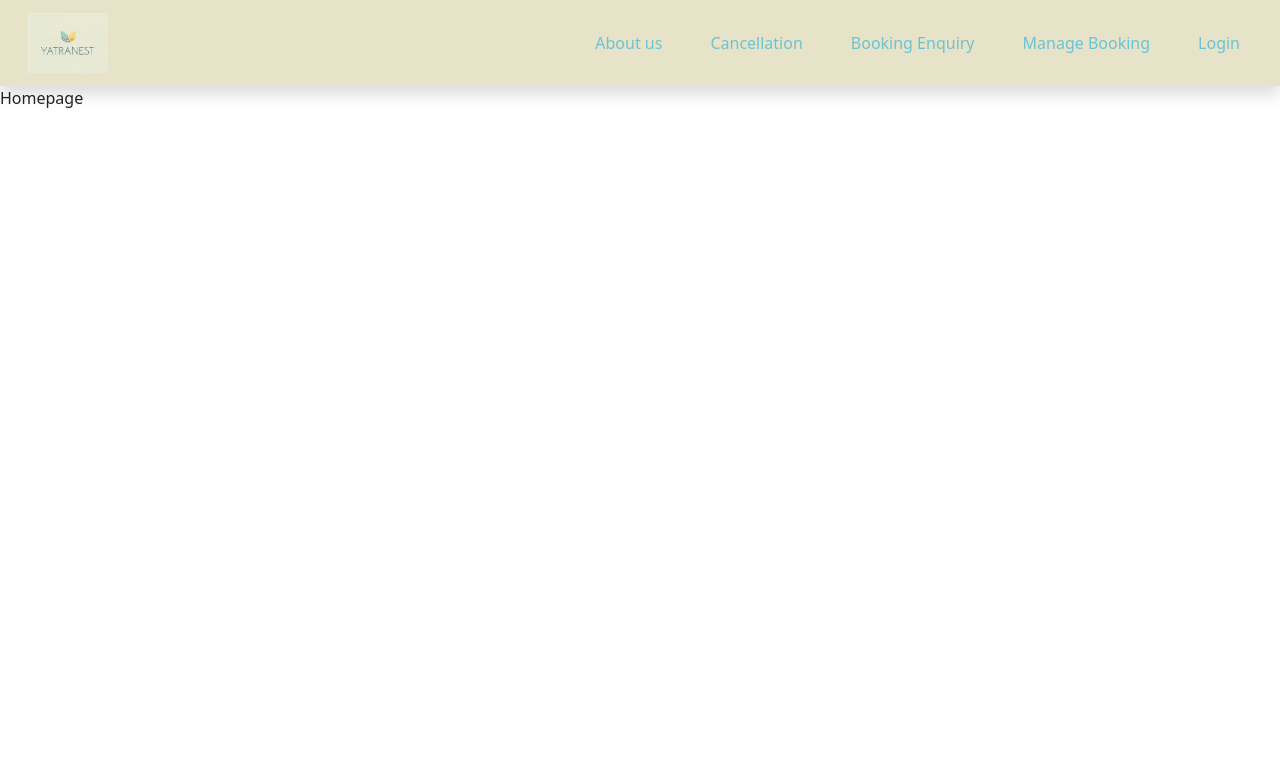
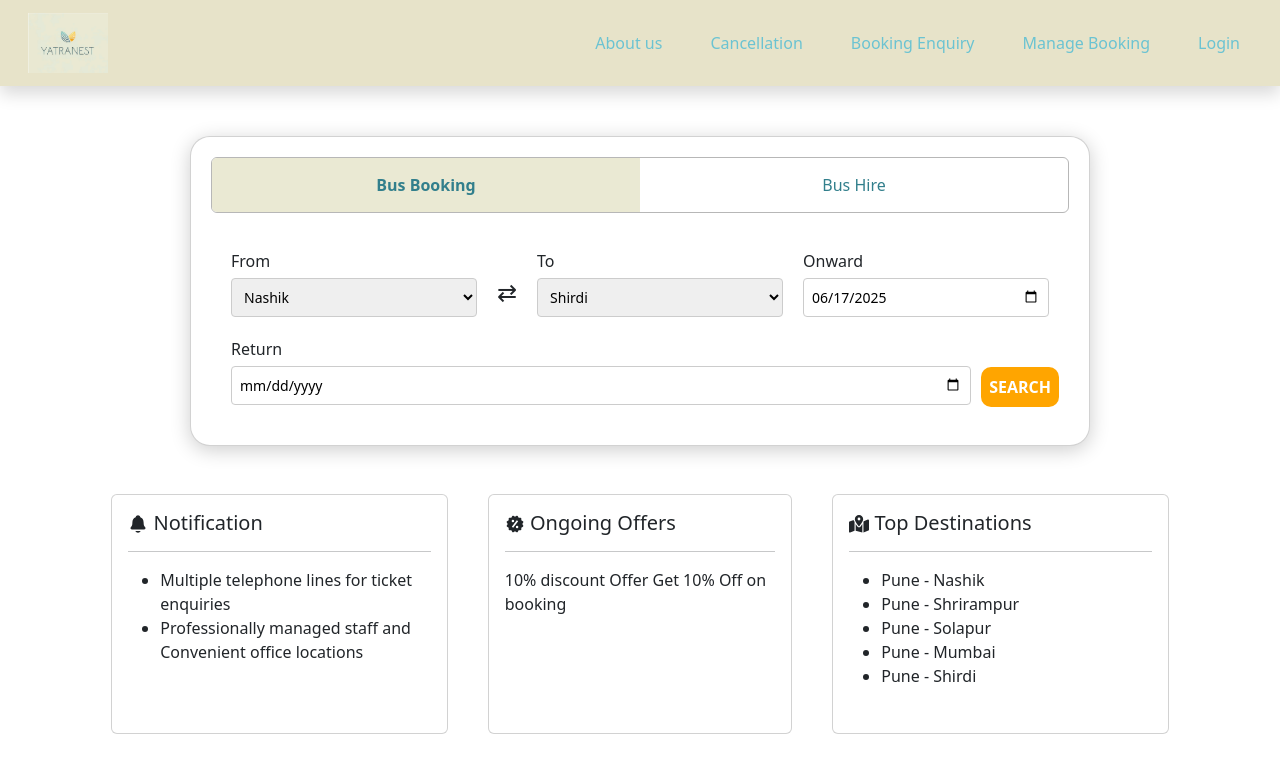
Before and after one commit to Kshitij-Shinde-dev/YatraNest, a React (Create React App) app: page / in a window 1280 px wide. Shown: the top 772 px of the page. Built offline with nearby package versions, Linux system fonts and the light colour scheme.

Commit message:
init homepage

```diff
--- a/package.json
+++ b/package.json
@@ -7,10 +7,12 @@
     "@testing-library/jest-dom": "^6.6.3",
     "@testing-library/react": "^16.3.0",
     "@testing-library/user-event": "^13.5.0",
+    "axios": "^1.10.0",
     "bootstrap": "^5.3.6",
     "react": "^19.1.0",
     "react-bootstrap": "^2.10.10",
     "react-dom": "^19.1.0",
+    "react-icons": "^5.5.0",
     "react-router-dom": "^7.6.2",
     "react-scripts": "5.0.1",
     "web-vitals": "^2.1.4"
--- a/src/components/homepage/Homepage.css
+++ b/src/components/homepage/Homepage.css
@@ -0,0 +1,96 @@
+.header {
+  display: flex;
+  background-color: white;
+  color: #327f8c;
+  border-radius: 6px;
+  overflow: hidden;
+    border: 1px solid rgb(183, 183, 183);
+}
+
+.tab {
+  flex: 1;
+  padding: 15px;
+  text-align: center;
+  cursor: pointer;
+}
+
+.tab.active {
+  background-color:#eae9d3;
+  font-weight: bold;
+}
+
+.form-section {
+  display: flex;
+  justify-content: space-around;
+  flex-wrap: wrap;
+  padding: 10px;
+  background-color: white;
+}
+
+.form-group {
+  margin: 10px;
+  flex: 1 1 200px;
+  display: flex;
+  flex-direction: column;
+}
+
+.form-group input,
+.form-group select {
+  padding: 8px;
+  font-size: 14px;
+  margin-top: 5px;
+  border: 1px solid #ccc;
+  border-radius: 4px;
+}
+
+.search-button {
+  margin-top: 2.5rem;
+  padding: 8px;
+  background-color: orange;
+  color: white;
+  border: none;
+  font-weight: bold;
+  /* font-size: 12px; */
+  border-radius: 10px;
+  cursor: pointer;
+  max-height: fit-content;
+}
+.hire-button
+{
+  margin-top: 4rem;
+  padding: 8px;
+  background-color: orange;
+  color: white;
+  border: none;
+  font-weight: bold;
+  /* font-size: 12px; */
+  border-radius: 10px;
+  cursor: pointer;
+  max-height: fit-content;
+}
+
+
+.exchange-icon {
+  font-size: 24px;
+  margin: 35px 10px 0;
+}
+.bus-booking
+{
+    display: flex;
+    justify-content: center;
+    align-items: center;
+    margin-top: 50px;
+}
+.card-booking{
+    box-shadow: 0 4px 20px rgba(0, 0, 0, 0.2);
+    border-radius: 20px;
+    width: 900px;
+    padding: 20px;
+}
+
+.align
+{
+    max-width: 25rem;
+    min-height: 15rem;
+    margin-bottom: 3rem;
+}
--- a/src/components/homepage/Homepage.js
+++ b/src/components/homepage/Homepage.js
@@ -1,10 +1,156 @@
-import React from 'react'
-import './Homepage.css'
+import React, { useState } from "react";
+import "./Homepage.css";
+import Card from "react-bootstrap/Card";
+import {  Row, Col } from "react-bootstrap";
+import { IoNotifications } from "react-icons/io5";
+import { BiSolidOffer } from "react-icons/bi";
+import { FaMapLocationDot } from "react-icons/fa6";
+function Homepage() {
+  const [activeTab, setActiveTab] = useState("booking");
 
-function Homepage() {
+  const renderSection = () => {
+    switch (activeTab) {
+      case "booking":
+        return (
+          <div className="form-section">
+            <div className="form-group">
+              <label>From</label>
+              <select>
+                <option>Nashik</option>
+                <option>Mumbai</option>
+                <option>Pune</option>
+              </select>
+            </div>
+
+            <div className="exchange-icon">⇄</div>
+
+            <div className="form-group">
+              <label>To</label>
+              <select>
+                <option>Shirdi</option>
+                <option>Mumbai</option>
+                <option>Pune</option>
+              </select>
+            </div>
+
+            <div className="form-group">
+              <label>Onward</label>
+              <input type="date" defaultValue="2025-06-17" />
+            </div>
+
+            <div className="form-group">
+              <label>Return</label>
+              <input type="date" />
+            </div>
+
+            <button className="search-button">SEARCH</button>
+          </div>
+        );
+
+      case "hire":
+        return (
+          <div className="form-section">
+            <div className="form-group">
+              <label>City of Hire eg: Bangalore</label><br></br>
+              <input type="text" placeholder="Bangalore" />
+            </div>
+            <div className="form-group">
+              <label>Starting Point eg: Railway station</label>
+              <input type="text" placeholder="Railway Station" />
+            </div>
+            <div className="form-group">
+              <label>Destination eg: Airport/Pune</label><br></br>
+              <input type="text" placeholder="Airport/Pune" />
+            </div>
+            <button className="hire-button">HIRE BUSES</button>
+          </div>
+        );
+
+      default:
+        return null;
+    }
+  };
+
   return (
-    <div>Homepage</div>
-  )
+    <div className="main">
+    <div className="bus-booking">
+      <Card className="card-booking">
+        <div className="header mb-3">
+          <div
+            className={`tab ${activeTab === "booking" ? "active" : ""}`}
+            onClick={() => setActiveTab("booking")}
+          >
+            Bus Booking
+          </div>
+          <div
+            className={`tab ${activeTab === "hire" ? "active" : ""}`}
+            onClick={() => setActiveTab("hire")}
+          >
+            Bus Hire
+          </div>
+        </div>
+        {renderSection()}
+      </Card>
+    </div>
+
+
+
+    <div className=" d-flex justify-content-center mt-5">
+      <table>
+        <Row>
+          <Col>
+        <Card className="align">
+      <Card.Body>
+        <Card.Title> <IoNotifications/>    Notification</Card.Title>
+        <hr></hr>
+
+        <Card.Text>
+        <ul>
+          <li>Multiple telephone lines for ticket enquiries</li>
+          <li>Professionally managed staff and Convenient office locations</li>
+        </ul>
+        </Card.Text>
+      </Card.Body>
+    </Card>
+    </Col>
+
+      <Col>
+      <Card className="align mx-3">
+      <Card.Body>
+        <Card.Title><BiSolidOffer /> Ongoing Offers</Card.Title>
+        <hr></hr>
+
+        <Card.Text>
+         10% discount Offer Get 10% Off on booking
+        </Card.Text>
+
+      </Card.Body>
+    </Card>
+    </Col>
+
+      <Col>
+      <Card className="align">
+      <Card.Body>
+        <Card.Title> <FaMapLocationDot /> Top Destinations</Card.Title>
+      <hr></hr>
+        <Card.Text>
+          <ul>
+            <li>Pune - Nashik</li>
+            <li>Pune - Shrirampur</li>
+            <li>Pune - Solapur</li>
+            <li>Pune - Mumbai</li>
+            <li>Pune - Shirdi</li>
+          </ul>
+        </Card.Text>
+      </Card.Body>
+    </Card>
+    </Col>
+    </Row>
+    </table>
+
+    </div>
+    </div>
+  );
 }
 
-export default Homepage
+export default Homepage;
```
Also changed, not shown: public/Images/bus_img.png (added), 1 other file (tests, documents, lock files or other folders).
